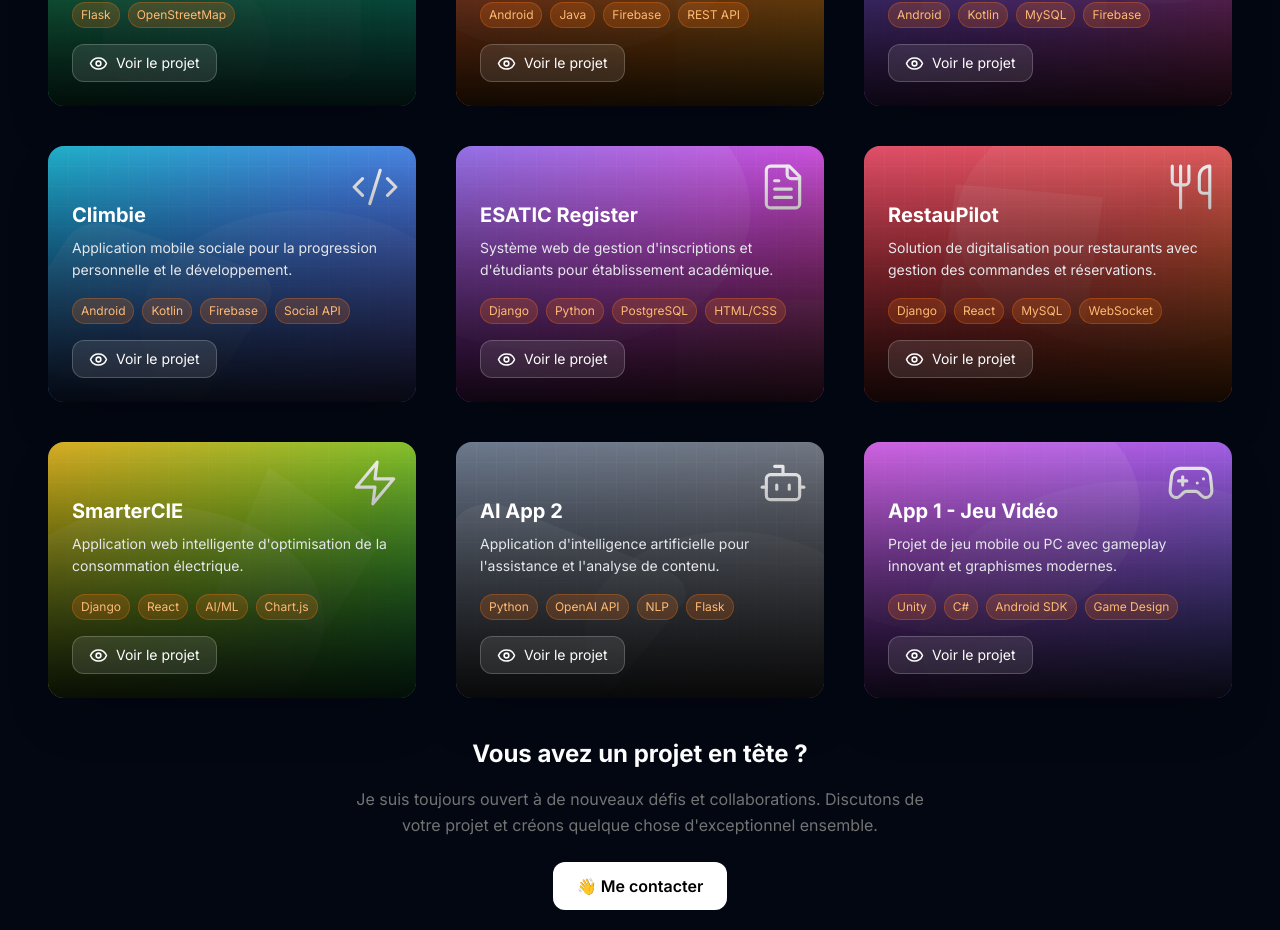
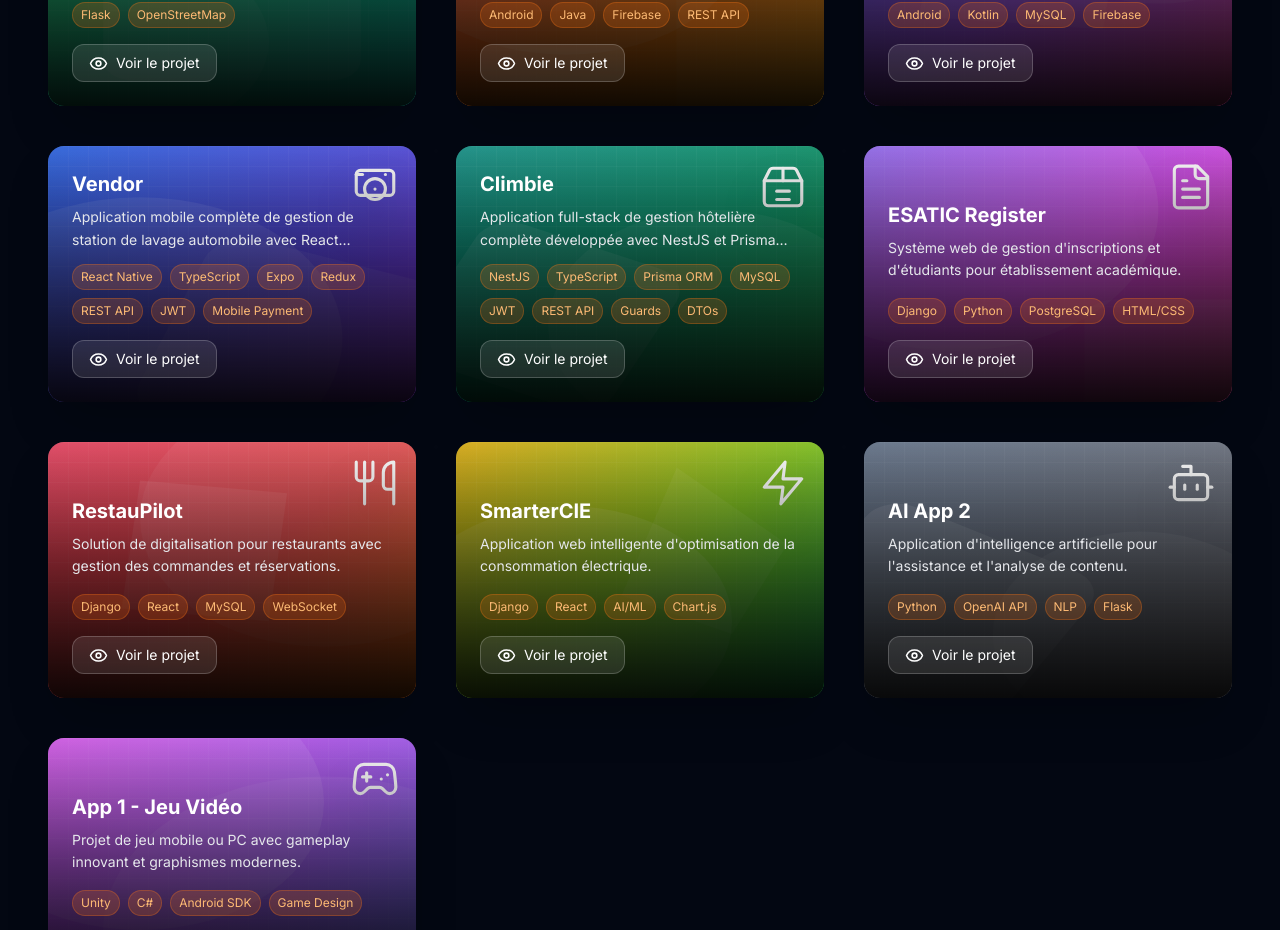
Before and after one commit to Volbis/volbis-s-portefolio, a React (Create React App) app: page / in a window 1280 px wide. Shown: the part 2909-3839 px from the top of the page. Built offline with nearby package versions, Linux system fonts and the light colour scheme; a web font is replaced by a local one.

Commit message:
J'ais ajouté Climbie et vendorr

```diff
--- a/src/components/Carroussel.jsx
+++ b/src/components/Carroussel.jsx
@@ -66,6 +66,32 @@
         </svg>
       ),
       shapes: <><rect x="15%" y="20%" width="70" height="70" rx="8" fill="white" opacity="0.07"/><circle cx="25%" cy="75%" r="35" fill="white" opacity="0.05"/></>
+    },
+    "Vendor": {
+      gradient: "from-blue-600 via-indigo-600 to-purple-600",
+      icon: (
+        <svg xmlns="http://www.w3.org/2000/svg" width="60" height="60" viewBox="0 0 24 24" fill="none" stroke="currentColor" strokeWidth="1.5" strokeLinecap="round" strokeLinejoin="round">
+          <path d="M3 6h3"/>
+          <path d="M17 6h.01"/>
+          <rect width="18" height="12" x="3" y="4" rx="2"/>
+          <circle cx="12" cy="13" r="5"/>
+          <path d="M12 13h.01"/>
+        </svg>
+      ),
+      shapes: <><circle cx="25%" cy="75%" r="55" fill="white" opacity="0.08"/><rect x="55%" y="15%" width="75" height="75" rx="12" fill="white" opacity="0.06" transform="rotate(20)"/></>
+    },
+    "Climbie": {
+      gradient: "from-teal-600 via-emerald-600 to-green-600",
+      icon: (
+        <svg xmlns="http://www.w3.org/2000/svg" width="60" height="60" viewBox="0 0 24 24" fill="none" stroke="currentColor" strokeWidth="1.5" strokeLinecap="round" strokeLinejoin="round">
+          <path d="M3 9h18v10a2 2 0 0 1-2 2H5a2 2 0 0 1-2-2V9Z"/>
+          <path d="m3 9 2.45-4.9A2 2 0 0 1 7.24 3h9.52a2 2 0 0 1 1.8 1.1L21 9"/>
+          <path d="M12 3v6"/>
+          <path d="M9 14h6"/>
+          <path d="M9 18h6"/>
+        </svg>
+      ),
+      shapes: <><rect x="20%" y="20%" width="60" height="60" rx="10" fill="white" opacity="0.08" transform="rotate(25)"/><circle cx="70%" cy="70%" r="45" fill="white" opacity="0.05"/></>
     }
   };
 
--- a/src/components/gridProjects.jsx
+++ b/src/components/gridProjects.jsx
@@ -82,13 +82,28 @@
       ),
       shapes: <><polygon points="20,20 70,25 65,70 15,65" fill="white" opacity="0.06"/><circle cx="80%" cy="20%" r="40" fill="white" opacity="0.07"/></>
     },
-    "Climbie": {
-      gradient: "from-cyan-500 via-blue-500 to-indigo-500",
+    "Vendor": {
+      gradient: "from-blue-600 via-indigo-600 to-purple-600",
       icon: (
         <svg xmlns="http://www.w3.org/2000/svg" width="50" height="50" viewBox="0 0 24 24" fill="none" stroke="currentColor" strokeWidth="1.5" strokeLinecap="round" strokeLinejoin="round">
-          <path d="m18 16 4-4-4-4"/>
-          <path d="m6 8-4 4 4 4"/>
-          <path d="m14.5 4-5 16"/>
+          <path d="M3 6h3"/>
+          <path d="M17 6h.01"/>
+          <rect width="18" height="12" x="3" y="4" rx="2"/>
+          <circle cx="12" cy="13" r="5"/>
+          <path d="M12 13h.01"/>
+        </svg>
+      ),
+      shapes: <><circle cx="25%" cy="75%" r="55" fill="white" opacity="0.08"/><rect x="55%" y="15%" width="75" height="75" rx="12" fill="white" opacity="0.06" transform="rotate(20)"/></>
+    },
+    "Climbie": {
+      gradient: "from-teal-600 via-emerald-600 to-green-600",
+      icon: (
+        <svg xmlns="http://www.w3.org/2000/svg" width="50" height="50" viewBox="0 0 24 24" fill="none" stroke="currentColor" strokeWidth="1.5" strokeLinecap="round" strokeLinejoin="round">
+          <path d="M3 9h18v10a2 2 0 0 1-2 2H5a2 2 0 0 1-2-2V9Z"/>
+          <path d="m3 9 2.45-4.9A2 2 0 0 1 7.24 3h9.52a2 2 0 0 1 1.8 1.1L21 9"/>
+          <path d="M12 3v6"/>
+          <path d="M9 14h6"/>
+          <path d="M9 18h6"/>
         </svg>
       ),
       shapes: <><rect x="20%" y="20%" width="60" height="60" rx="10" fill="white" opacity="0.08" transform="rotate(25)"/><circle cx="70%" cy="70%" r="45" fill="white" opacity="0.05"/></>
--- a/src/data/projects.js
+++ b/src/data/projects.js
@@ -93,7 +93,7 @@
     ]
   },
 
-  // 📱 PROJETS ANDROID (Grille uniquement)
+  // PROJETS ANDROID (Grille uniquement)
   {
     id: 5,
     featured: false,
@@ -131,24 +131,65 @@
   {
     id: 7,
     featured: false,
-    title: "Climbie",
-    description: "Application mobile sociale pour la progression personnelle et le développement.",
-    fullDescription: "Climbie est une plateforme sociale innovante qui encourage ses utilisateurs à progresser dans leurs objectifs personnels. Inspirée du concept d'ascension, l'application propose des défis, un suivi de progression et une communauté motivante.",
+    title: "Vendor",
+    description: "Application mobile complète de gestion de station de lavage automobile avec React Native/Expo.",
+    fullDescription: "Vendor est une solution tout-en-un développée avec React Native, Expo et TypeScript pour gérer l'ensemble des opérations d'une station de lavage automobile. L'architecture scalable intègre une gestion clients avancée, un système de réservations en temps réel, un inventaire dynamique, une boutique complète avec paiement mobile intégré, ainsi qu'un portefeuille digital avec suivi financier détaillé. Cette application full-stack mobile offre une expérience utilisateur fluide et professionnelle pour les gestionnaires et clients.",
     image: "https://picsum.photos/id/1021/800/500",
     images: [
       "https://picsum.photos/id/1021/800/500",
       "https://picsum.photos/id/1020/800/500",
       "https://picsum.photos/id/1015/800/500"
     ],
-    github: "https://github.com/Volbis/Climbie",
+    github: null,
     demo: null,
-    tech: ["Android", "Kotlin", "Firebase", "Social API"],
-    features: ["Défis personnalisés", "Suivi de progression", "Réseau social", "Système de récompenses"],
+    tech: ["React Native", "TypeScript", "Expo", "Redux", "REST API", "JWT", "Mobile Payment"],
+    features: [
+      "Gestion complète des clients et profils",
+      "Système de réservations en temps réel",
+      "Inventaire dynamique et suivi des stocks",
+      "Boutique intégrée avec catalogue produits",
+      "Paiement mobile sécurisé (Mobile Money, cartes)",
+      "Portefeuille digital avec historique des transactions",
+      "Suivi financier et reporting détaillé",
+      "Notifications push pour réservations et promotions",
+      "Architecture modulaire et scalable",
+      "Interface responsive et intuitive"
+    ],
+  },
+  {
+    id: 8,
+    featured: false,
+    title: "Climbie",
+    description: "Application full-stack de gestion hôtelière complète développée avec NestJS et Prisma ORM.",
+    fullDescription: "Climbie est une solution de gestion hôtelière professionnelle développée avec NestJS (TypeScript), Prisma ORM et MySQL. L'architecture modulaire robuste gère plus de 30 tables interconnectées pour couvrir l'ensemble des besoins opérationnels d'un groupe hôtelier. Le système intègre une gestion complète des réservations et hébergements, un système multi-utilisateurs avec rôles et permissions granulaires, une authentification JWT sécurisée avec blacklist, la gestion des stocks (commandes, livraisons), et l'upload de documents. L'architecture respecte une séparation claire des responsabilités avec DTOs pour la validation, guards personnalisés pour la sécurité, et une approche modulaire facilitant la maintenance et l'évolutivité.",
+    image: "https://picsum.photos/id/1030/800/500",
+    images: [
+      "https://picsum.photos/id/1030/800/500",
+      "https://picsum.photos/id/1031/800/500",
+      "https://picsum.photos/id/1032/800/500"
+    ],
+    github: null,
+    demo: null,
+    tech: ["NestJS", "TypeScript", "Prisma ORM", "MySQL", "JWT", "REST API", "Guards", "DTOs"],
+    features: [
+      "Gestion complète des réservations et check-in/check-out",
+      "Système multi-hôtels pour groupes hôteliers",
+      "Gestion des chambres et hébergements (types, tarifs, disponibilités)",
+      "Système multi-utilisateurs avec rôles et permissions granulaires",
+      "Authentification JWT sécurisée avec blacklist",
+      "Gestion des stocks (commandes, livraisons, inventaire)",
+      "Upload et gestion de documents (factures, contrats)",
+      "Architecture modulaire avec plus de 30 tables",
+      "DTOs pour validation robuste des données",
+      "Guards personnalisés pour la sécurité des routes",
+      "Séparation claire des responsabilités (Controllers, Services, Repositories)",
+      "API REST complète et documentée"
+    ],
   },
 
   // 💻 PROJETS WEB / FULL STACK (Grille uniquement)
   {
-    id: 8,
+    id: 9,
     featured: false,
     title: "ESATIC Register",
     description: "Système web de gestion d'inscriptions et d'étudiants pour établissement académique.",
@@ -165,7 +206,7 @@
     features: ["Inscription en ligne", "Gestion des dossiers", "Suivi académique", "Dashboard admin"],
   },
   {
-    id: 9,
+    id: 10,
     featured: false,
     title: "RestauPilot",
     description: "Solution de digitalisation pour restaurants avec gestion des commandes et réservations.",
@@ -182,7 +223,7 @@
     features: ["Gestion des menus", "Commandes en ligne", "Réservations", "Dashboard admin"],
   },
   {
-    id: 10,
+    id: 11,
     featured: false,
     title: "SmarterCIE",
     description: "Application web intelligente d'optimisation de la consommation électrique.",
@@ -201,7 +242,7 @@
 
   // 🤖 PROJETS IA / BOTS (Grille uniquement)
   {
-    id: 11,
+    id: 12,
     featured: false,
     title: "AI App 2",
     description: "Application d'intelligence artificielle pour l'assistance et l'analyse de contenu.",
@@ -220,7 +261,7 @@
 
   // 🎮 JEU VIDÉO (Grille uniquement)
   {
-    id: 12,
+    id: 13,
     featured: false,
     title: "App 1 - Jeu Vidéo",
     description: "Projet de jeu mobile ou PC avec gameplay innovant et graphismes modernes.",
@@ -238,7 +279,7 @@
   },
 ];
 
-// 🔍 Fonctions helper pour filtrer les projets
+// Fonctions helper pour filtrer les projets
 export const getFeaturedProjects = () => projects.filter(p => p.featured);
 export const getAllProjects = () => projects;
 export const getProjectById = (id) => projects.find(p => p.id === id);
```
